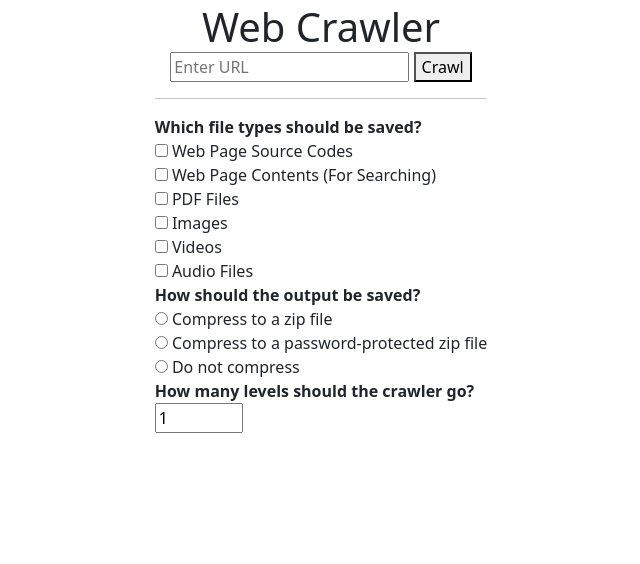
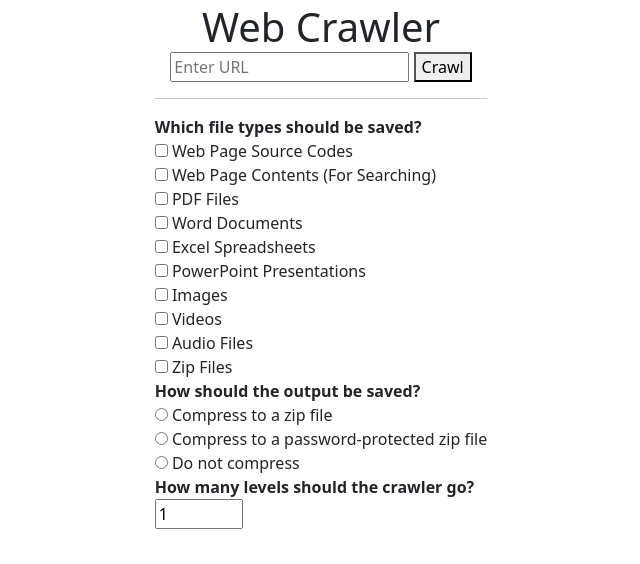
Before and after one commit to BugByte14/cradose, a Django app: page /crawl/ in a window 1280 px wide. Shown: the part 236-800 px from the top of the page, without its empty margins (319-959 px from the left). Run offline with Django 4.2, Linux system fonts and the light colour scheme.

Commit message:
Added new type options

```diff
--- a/CrawlUI/templates/crawl.html
+++ b/CrawlUI/templates/crawl.html
@@ -40,9 +40,13 @@
             <input type="checkbox" name="srcs" value="1"> Web Page Source Codes<br>
             <input type="checkbox" name="htmls" value="1"> Web Page Contents (For Searching)<br>
             <input type="checkbox" name="pdfs" value="1"> PDF Files<br>
+            <input type="checkbox" name="docs" value="1"> Word Documents<br>
+            <input type="checkbox" name="xls" value="1"> Excel Spreadsheets<br>
+            <input type="checkbox" name="ppts" value="1"> PowerPoint Presentations<br>
             <input type="checkbox" name="imgs" value="1"> Images<br>
             <input type="checkbox" name="vids" value="1"> Videos<br>
             <input type="checkbox" name="mp3s" value="1"> Audio Files<br>
+            <input type="checkbox" name="zips" value="1"> Zip Files<br>
             <label for="compression">How should the output be saved?</label><br>
             <input type="radio" name="compression" value="zip" onclick="closePasswordWindow()"> Compress to a zip file<br>
             <input type="radio" name="compression" value="pzip" onclick="openPasswordWindow()"> Compress to a password-protected zip file<br>
--- a/CrawlUI/views.py
+++ b/CrawlUI/views.py
@@ -16,9 +16,13 @@ def done(request):
     srcs = request.POST.get('srcs', "0")
     htmls = request.POST.get('htmls', "0")
     pdfs = request.POST.get('pdfs', "0")
+    docs = request.POST.get('docs', "0")
+    xls = request.POST.get('xls', "0")
+    ppts = request.POST.get('ppts', "0")
     imgs = request.POST.get('imgs', "0")
     vids = request.POST.get('vids', "0")
     mp3s = request.POST.get('mp3s', "0")
+    zips = request.POST.get('zips', "0")
 
     # Storing the file types in a list
     global filetypes
@@ -26,9 +30,13 @@ def done(request):
     filetypes.append("srcs" if srcs == "1" else "")
     filetypes.append("htmls" if htmls == "1" else "")
     filetypes.append("pdfs" if pdfs == "1" else "")
+    filetypes.append("docs" if docs == "1" else "")
+    filetypes.append("xls" if xls == "1" else "")
+    filetypes.append("ppts" if ppts == "1" else "")
     filetypes.append("imgs" if imgs == "1" else "")
     filetypes.append("vids" if vids == "1" else "")
     filetypes.append("mp3s" if mp3s == "1" else "")
+    filetypes.append("zips" if zips == "1" else "")
 
     # The inputted url
     global parent_url
```
